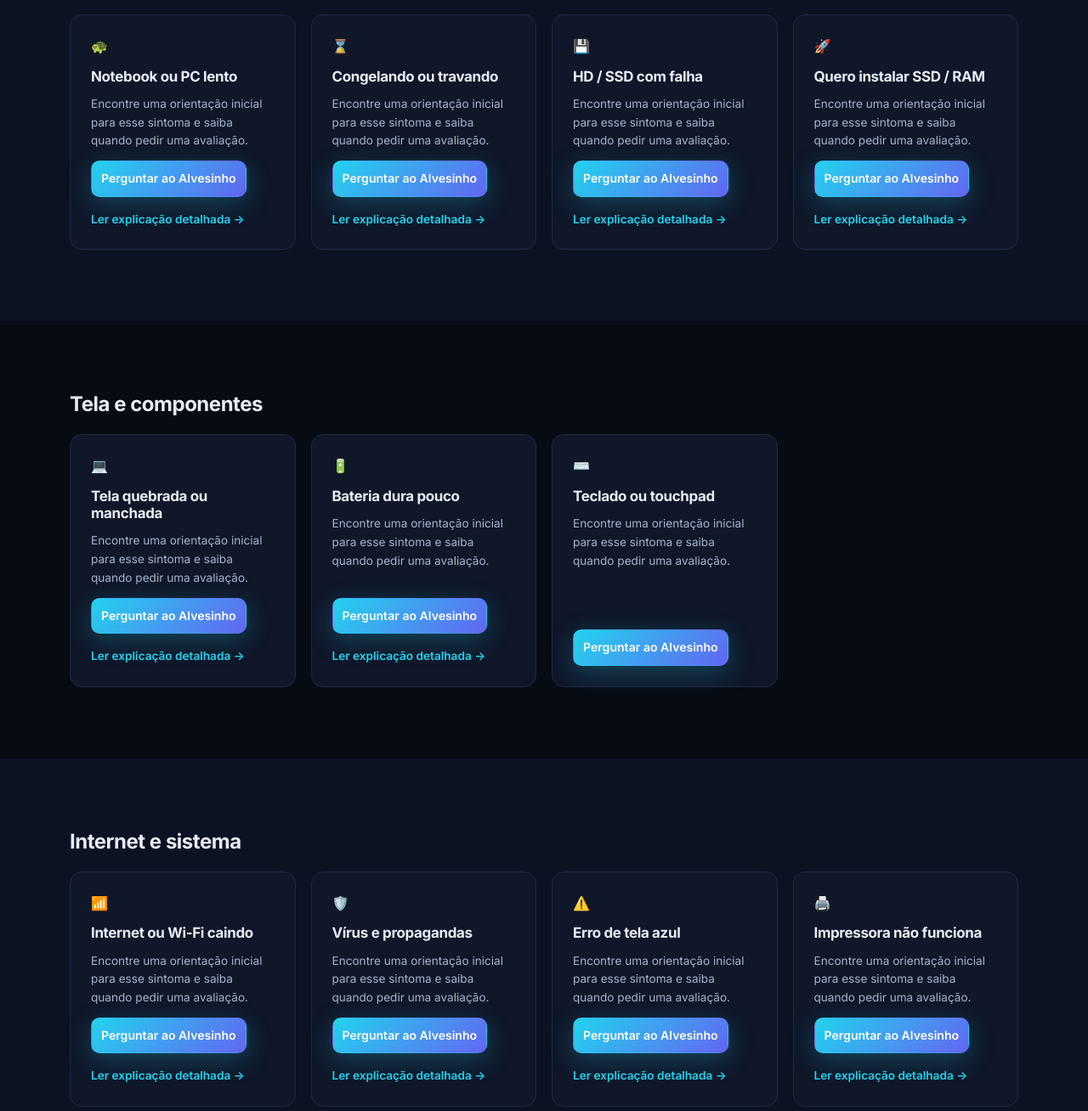
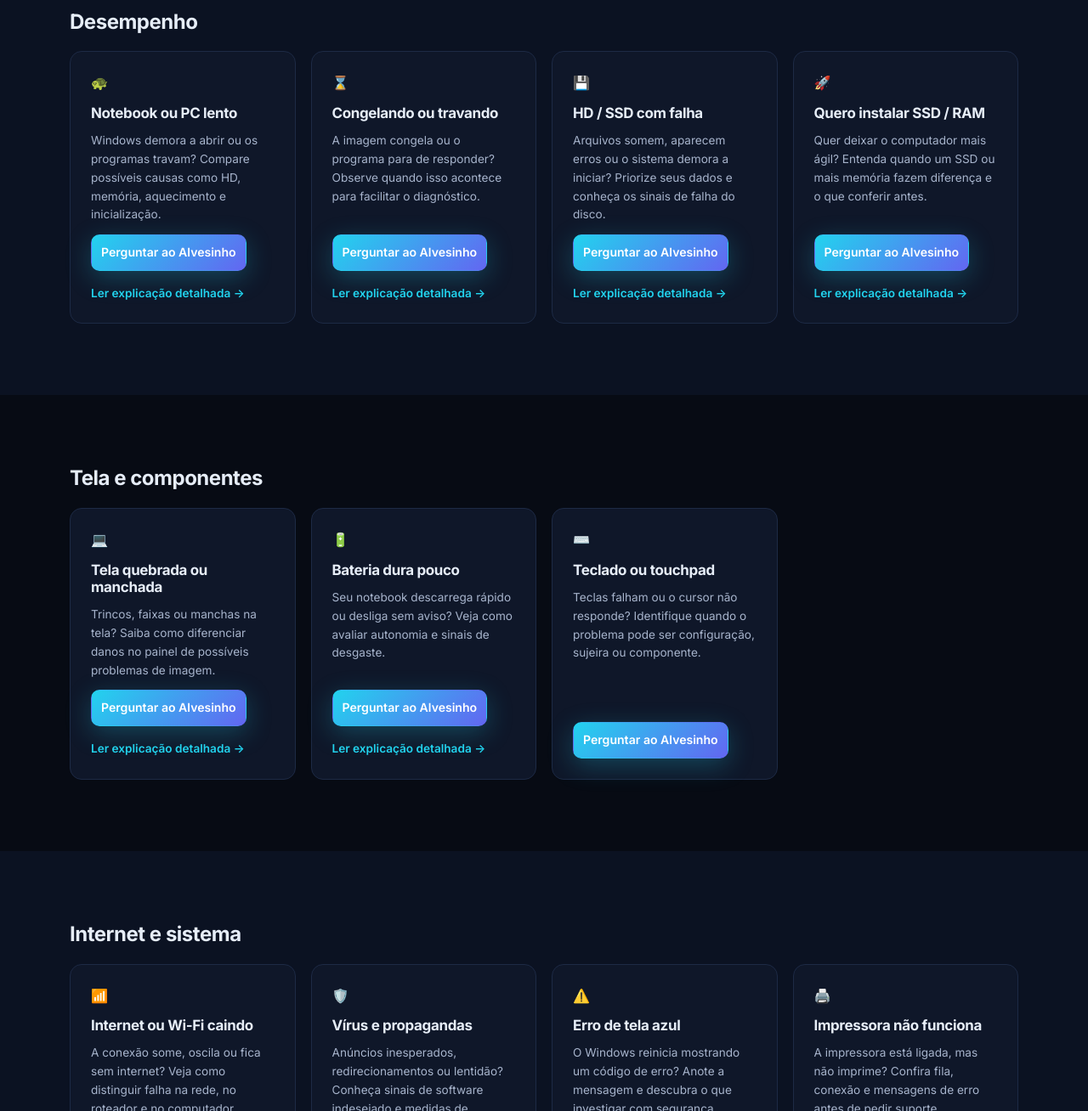
Before and after one commit to alvesjardimitalo-oss/italo-alves-ti, a plain HTML site: page problemas/index.html in a window 1280 px wide. Shown: the part 1492-2800 px from the top of the page at 85% size. Drawn offline with Linux system fonts and the light colour scheme.

Commit message:
Melhora orientações individuais dos 20 sintomas na página de problemas

```diff
--- a/problemas/index.html
+++ b/problemas/index.html
@@ -63,35 +63,35 @@
               <article class="card sintoma-hub-card" data-item-busca="Computador não liga Energia e inicialização">
                 <span class="problema-icon" aria-hidden="true">⏻</span>
                 <h3>Computador não liga</h3>
-                <p>Encontre uma orientação inicial para esse sintoma e saiba quando pedir uma avaliação.</p>
+                <p>Não acende nenhuma luz? Confira tomada, cabo e sinais de energia antes de solicitar uma avaliação da fonte ou da placa.</p>
                 <button class="btn btn-pri btn-sm" type="button" data-abrir-chat data-sintoma="nao-liga">Perguntar ao Alvesinho</button>
                 <a href="../dicas/computador-nao-liga.html" class="mais">Ler explicação detalhada →</a>
               </article>
               <article class="card sintoma-hub-card" data-item-busca="Liga, mas não dá vídeo Energia e inicialização">
                 <span class="problema-icon" aria-hidden="true">🖥️</span>
                 <h3>Liga, mas não dá vídeo</h3>
-                <p>Encontre uma orientação inicial para esse sintoma e saiba quando pedir uma avaliação.</p>
+                <p>O equipamento acende, mas a tela permanece preta? Entenda a diferença entre problema de vídeo e falha ao iniciar.</p>
                 <button class="btn btn-pri btn-sm" type="button" data-abrir-chat data-sintoma="liga-sem-imagem">Perguntar ao Alvesinho</button>
                 <a href="../dicas/notebook-liga-sem-imagem.html" class="mais">Ler explicação detalhada →</a>
               </article>
               <article class="card sintoma-hub-card" data-item-busca="Não carrega Energia e inicialização">
                 <span class="problema-icon" aria-hidden="true">🔌</span>
                 <h3>Não carrega</h3>
-                <p>Encontre uma orientação inicial para esse sintoma e saiba quando pedir uma avaliação.</p>
+                <p>A bateria não sobe ou o notebook só funciona na tomada? Veja sinais de defeito no carregador, conector ou bateria.</p>
                 <button class="btn btn-pri btn-sm" type="button" data-abrir-chat data-sintoma="nao-carrega">Perguntar ao Alvesinho</button>
                 <a href="../dicas/notebook-nao-carrega.html" class="mais">Ler explicação detalhada →</a>
               </article>
               <article class="card sintoma-hub-card" data-item-busca="Travado na logo Energia e inicialização">
                 <span class="problema-icon" aria-hidden="true">🔄</span>
                 <h3>Travado na logo</h3>
-                <p>Encontre uma orientação inicial para esse sintoma e saiba quando pedir uma avaliação.</p>
+                <p>O computador para na marca do fabricante? Saiba quais informações ajudam a investigar disco, sistema e inicialização.</p>
                 <button class="btn btn-pri btn-sm" type="button" data-abrir-chat data-sintoma="travado-logo">Perguntar ao Alvesinho</button>
                 <a href="../dicas/windows-travando-apos-atualizacao.html" class="mais">Ler explicação detalhada →</a>
               </article>
               <article class="card sintoma-hub-card" data-item-busca="Molhou o notebook Energia e inicialização">
                 <span class="problema-icon" aria-hidden="true">💧</span>
                 <h3>Molhou o notebook</h3>
-                <p>Encontre uma orientação inicial para esse sintoma e saiba quando pedir uma avaliação.</p>
+                <p>Derramou água, café ou outra bebida? Desligue, retire da energia e evite novos testes até uma avaliação técnica.</p>
                 <button class="btn btn-pri btn-sm" type="button" data-abrir-chat data-sintoma="molhou">Perguntar ao Alvesinho</button>
                 <a href="../dicas/notebook-molhou-o-que-fazer.html" class="mais">Ler explicação detalhada →</a>
               </article></div></div>
@@ -101,28 +101,28 @@
               <article class="card sintoma-hub-card" data-item-busca="Notebook ou PC lento Desempenho">
                 <span class="problema-icon" aria-hidden="true">🐢</span>
                 <h3>Notebook ou PC lento</h3>
-                <p>Encontre uma orientação inicial para esse sintoma e saiba quando pedir uma avaliação.</p>
+                <p>Windows demora a abrir ou os programas travam? Compare possíveis causas como HD, memória, aquecimento e inicialização.</p>
                 <button class="btn btn-pri btn-sm" type="button" data-abrir-chat data-sintoma="lento">Perguntar ao Alvesinho</button>
                 <a href="../dicas/computador-lento.html" class="mais">Ler explicação detalhada →</a>
               </article>
               <article class="card sintoma-hub-card" data-item-busca="Congelando ou travando Desempenho">
                 <span class="problema-icon" aria-hidden="true">⌛</span>
                 <h3>Congelando ou travando</h3>
-                <p>Encontre uma orientação inicial para esse sintoma e saiba quando pedir uma avaliação.</p>
+                <p>A imagem congela ou o programa para de responder? Observe quando isso acontece para facilitar o diagnóstico.</p>
                 <button class="btn btn-pri btn-sm" type="button" data-abrir-chat data-sintoma="travando">Perguntar ao Alvesinho</button>
                 <a href="../dicas/computador-lento.html" class="mais">Ler explicação detalhada →</a>
               </article>
               <article class="card sintoma-hub-card" data-item-busca="HD / SSD com falha Desempenho">
                 <span class="problema-icon" aria-hidden="true">💾</span>
                 <h3>HD / SSD com falha</h3>
-                <p>Encontre uma orientação inicial para esse sintoma e saiba quando pedir uma avaliação.</p>
+                <p>Arquivos somem, aparecem erros ou o sistema demora a iniciar? Priorize seus dados e conheça os sinais de falha do disco.</p>
                 <button class="btn btn-pri btn-sm" type="button" data-abrir-chat data-sintoma="ssd-hd">Perguntar ao Alvesinho</button>
                 <a href="../dicas/ssd-esta-bom.html" class="mais">Ler explicação detalhada →</a>
               </article>
               <article class="card sintoma-hub-card" data-item-busca="Quero instalar SSD / RAM Desempenho">
                 <span class="problema-icon" aria-hidden="true">🚀</span>
                 <h3>Quero instalar SSD / RAM</h3>
-                <p>Encontre uma orientação inicial para esse sintoma e saiba quando pedir uma avaliação.</p>
+                <p>Quer deixar o computador mais ágil? Entenda quando um SSD ou mais memória fazem diferença e o que conferir antes.</p>
                 <button class="btn btn-pri btn-sm" type="button" data-abrir-chat data-sintoma="upgrade">Perguntar ao Alvesinho</button>
                 <a href="../dicas/ssd-ou-hd.html" class="mais">Ler explicação detalhada →</a>
               </article></div></div>
@@ -132,21 +132,21 @@
               <article class="card sintoma-hub-card" data-item-busca="Tela quebrada ou manchada Tela e componentes">
                 <span class="problema-icon" aria-hidden="true">💻</span>
                 <h3>Tela quebrada ou manchada</h3>
-                <p>Encontre uma orientação inicial para esse sintoma e saiba quando pedir uma avaliação.</p>
+                <p>Trincos, faixas ou manchas na tela? Saiba como diferenciar danos no painel de possíveis problemas de imagem.</p>
                 <button class="btn btn-pri btn-sm" type="button" data-abrir-chat data-sintoma="tela-quebrada">Perguntar ao Alvesinho</button>
                 <a href="../dicas/tela-notebook-quebrada.html" class="mais">Ler explicação detalhada →</a>
               </article>
               <article class="card sintoma-hub-card" data-item-busca="Bateria dura pouco Tela e componentes">
                 <span class="problema-icon" aria-hidden="true">🔋</span>
                 <h3>Bateria dura pouco</h3>
-                <p>Encontre uma orientação inicial para esse sintoma e saiba quando pedir uma avaliação.</p>
+                <p>Seu notebook descarrega rápido ou desliga sem aviso? Veja como avaliar autonomia e sinais de desgaste.</p>
                 <button class="btn btn-pri btn-sm" type="button" data-abrir-chat data-sintoma="bateria">Perguntar ao Alvesinho</button>
                 <a href="../dicas/bateria-notebook.html" class="mais">Ler explicação detalhada →</a>
               </article>
               <article class="card sintoma-hub-card" data-item-busca="Teclado ou touchpad Tela e componentes">
                 <span class="problema-icon" aria-hidden="true">⌨️</span>
                 <h3>Teclado ou touchpad</h3>
-                <p>Encontre uma orientação inicial para esse sintoma e saiba quando pedir uma avaliação.</p>
+                <p>Teclas falham ou o cursor não responde? Identifique quando o problema pode ser configuração, sujeira ou componente.</p>
                 <button class="btn btn-pri btn-sm" type="button" data-abrir-chat data-sintoma="teclado">Perguntar ao Alvesinho</button>
 
               </article></div></div>
@@ -156,35 +156,35 @@
               <article class="card sintoma-hub-card" data-item-busca="Internet ou Wi-Fi caindo Internet e sistema">
                 <span class="problema-icon" aria-hidden="true">📶</span>
                 <h3>Internet ou Wi-Fi caindo</h3>
-                <p>Encontre uma orientação inicial para esse sintoma e saiba quando pedir uma avaliação.</p>
+                <p>A conexão some, oscila ou fica sem internet? Veja como distinguir falha na rede, no roteador e no computador.</p>
                 <button class="btn btn-pri btn-sm" type="button" data-abrir-chat data-sintoma="wifi">Perguntar ao Alvesinho</button>
                 <a href="../dicas/wifi-nao-conecta.html" class="mais">Ler explicação detalhada →</a>
               </article>
               <article class="card sintoma-hub-card" data-item-busca="Vírus e propagandas Internet e sistema">
                 <span class="problema-icon" aria-hidden="true">🛡️</span>
                 <h3>Vírus e propagandas</h3>
-                <p>Encontre uma orientação inicial para esse sintoma e saiba quando pedir uma avaliação.</p>
+                <p>Anúncios inesperados, redirecionamentos ou lentidão? Conheça sinais de software indesejado e medidas de proteção.</p>
                 <button class="btn btn-pri btn-sm" type="button" data-abrir-chat data-sintoma="virus">Perguntar ao Alvesinho</button>
                 <a href="../dicas/virus-e-golpes.html" class="mais">Ler explicação detalhada →</a>
               </article>
               <article class="card sintoma-hub-card" data-item-busca="Erro de tela azul Internet e sistema">
                 <span class="problema-icon" aria-hidden="true">⚠️</span>
                 <h3>Erro de tela azul</h3>
-                <p>Encontre uma orientação inicial para esse sintoma e saiba quando pedir uma avaliação.</p>
+                <p>O Windows reinicia mostrando um código de erro? Anote a mensagem e descubra o que investigar com segurança.</p>
                 <button class="btn btn-pri btn-sm" type="button" data-abrir-chat data-sintoma="tela-azul">Perguntar ao Alvesinho</button>
                 <a href="../dicas/tela-azul.html" class="mais">Ler explicação detalhada →</a>
               </article>
               <article class="card sintoma-hub-card" data-item-busca="Impressora não funciona Internet e sistema">
                 <span class="problema-icon" aria-hidden="true">🖨️</span>
                 <h3>Impressora não funciona</h3>
-                <p>Encontre uma orientação inicial para esse sintoma e saiba quando pedir uma avaliação.</p>
+                <p>A impressora está ligada, mas não imprime? Confira fila, conexão e mensagens de erro antes de pedir suporte.</p>
                 <button class="btn btn-pri btn-sm" type="button" data-abrir-chat data-sintoma="impressora">Perguntar ao Alvesinho</button>
                 <a href="../dicas/impressora-nao-imprime.html" class="mais">Ler explicação detalhada →</a>
               </article>
               <article class="card sintoma-hub-card" data-item-busca="Arquivos perdidos Internet e sistema">
                 <span class="problema-icon" aria-hidden="true">📁</span>
                 <h3>Arquivos perdidos</h3>
-                <p>Encontre uma orientação inicial para esse sintoma e saiba quando pedir uma avaliação.</p>
+                <p>Apagou algo importante ou o disco deixou de abrir? Evite gravar novos arquivos e veja os próximos cuidados.</p>
                 <button class="btn btn-pri btn-sm" type="button" data-abrir-chat data-sintoma="arquivos">Perguntar ao Alvesinho</button>
                 <a href="../dicas/backup.html" class="mais">Ler explicação detalhada →</a>
               </article></div></div>
@@ -194,21 +194,21 @@
               <article class="card sintoma-hub-card" data-item-busca="Esquentando demais Calor e manutenção">
                 <span class="problema-icon" aria-hidden="true">🌡️</span>
                 <h3>Esquentando demais</h3>
-                <p>Encontre uma orientação inicial para esse sintoma e saiba quando pedir uma avaliação.</p>
+                <p>O notebook fica muito quente ou desliga sozinho? Identifique obstruções, ventilação inadequada e sinais de manutenção.</p>
                 <button class="btn btn-pri btn-sm" type="button" data-abrir-chat data-sintoma="superaquece">Perguntar ao Alvesinho</button>
                 <a href="../dicas/notebook-esquentando.html" class="mais">Ler explicação detalhada →</a>
               </article>
               <article class="card sintoma-hub-card" data-item-busca="Limpeza e manutenção Calor e manutenção">
                 <span class="problema-icon" aria-hidden="true">🧹</span>
                 <h3>Limpeza e manutenção</h3>
-                <p>Encontre uma orientação inicial para esse sintoma e saiba quando pedir uma avaliação.</p>
+                <p>Poeira, ruído e queda de desempenho? Entenda quando uma limpeza preventiva ajuda e quando procurar um técnico.</p>
                 <button class="btn btn-pri btn-sm" type="button" data-abrir-chat data-sintoma="limpeza">Perguntar ao Alvesinho</button>
                 <a href="../dicas/notebook-esquentando.html" class="mais">Ler explicação detalhada →</a>
               </article>
               <article class="card sintoma-hub-card" data-item-busca="Ventoinha barulhenta Calor e manutenção">
                 <span class="problema-icon" aria-hidden="true">🔊</span>
                 <h3>Ventoinha barulhenta</h3>
-                <p>Encontre uma orientação inicial para esse sintoma e saiba quando pedir uma avaliação.</p>
+                <p>Ruído alto, vibração ou estalos no ventilador? Aprenda a reconhecer sinais de sujeira ou desgaste.</p>
                 <button class="btn btn-pri btn-sm" type="button" data-abrir-chat data-sintoma="barulho">Perguntar ao Alvesinho</button>
                 <a href="../dicas/ventilador-notebook-barulhento.html" class="mais">Ler explicação detalhada →</a>
               </article></div></div>
```
